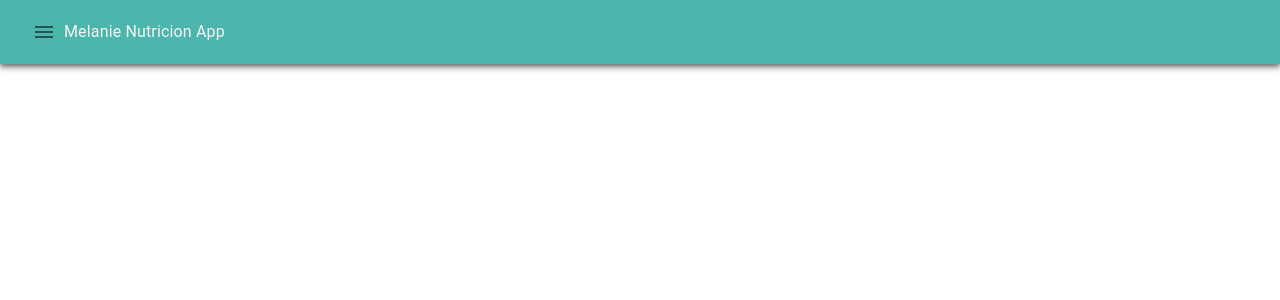
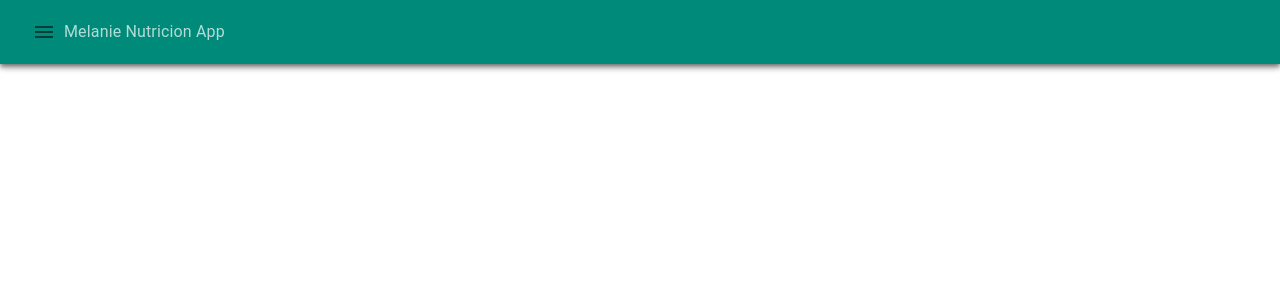
Before and after one commit to d4niel-san/DocAssistant-FrontEnd, a React (Create React App) app: page /sidebar in a window 1280 px wide. Shown: the top 300 px of the page. Built offline with nearby package versions, Linux system fonts and the light colour scheme.

Commit message:
correciones visuales y de colores

```diff
--- a/src/components/AddPacient/AddPacient.jsx
+++ b/src/components/AddPacient/AddPacient.jsx
@@ -11,11 +11,15 @@ import {
   TextField,
   Typography,
 } from "@mui/material";
+import { useContext } from "react";
+import { ApiContext } from "../../context/apiContext";
 import * as styles from "./AddPacientStyles";
 
 //#endregion
 
 export const AddPacient = () => {
+  const { createPacient } = useContext(ApiContext);
+
   const SignUpSubmit = (event) => {
     event.preventDefault();
     const data = new FormData(event.currentTarget);
@@ -27,6 +31,7 @@ export const AddPacient = () => {
       dni: data.get("dni"),
     };
     console.log(newUser);
+    createPacient(newUser);
   };
 
   return (
@@ -37,7 +42,7 @@ export const AddPacient = () => {
           <Avatar sx={styles.Avatar}>
             <PersonAddAlt color="primary" />
           </Avatar>
-          <Typography component="h1" variant="h5">
+          <Typography component="h1" variant="h5" sx={styles.AddPacientText}>
             Agregar Paciente
           </Typography>
           <Box
--- a/src/components/AddPacient/AddPacientStyles.jsx
+++ b/src/components/AddPacient/AddPacientStyles.jsx
@@ -35,4 +35,16 @@ const background = {
   height: "100vh",
 };
 
-export { Avatar, suscriptionTextSize, Box, Button, Container, background };
+const AddPacientText = {
+  color: "secondary.contrastText",
+};
+
+export {
+  AddPacientText,
+  Avatar,
+  suscriptionTextSize,
+  Box,
+  Button,
+  Container,
+  background,
+};
--- a/src/components/Sidebar/SideBarStyles.jsx
+++ b/src/components/Sidebar/SideBarStyles.jsx
@@ -11,10 +11,11 @@ const avatar = {
   padding: "1rem",
   width: "50%",
   height: "20%",
+  filter: "invert(1)",
 };
 
 const listItem = {
-  color: "secondary.main",
+  color: "primary.contrastText",
 };
 
 const navBar = {
@@ -24,4 +25,9 @@ const navBar = {
   zIndex: "100",
 };
 
-export { menuSliderContainer, avatar, listItem, navBar };
+const mouseStates = {
+  "&:hover": { backgroundColor: "primary.dark" },
+  "&:active": { backgroundColor: "primary.light" },
+};
+
+export { menuSliderContainer, avatar, listItem, navBar, mouseStates };
--- a/src/components/Sidebar/SideList.jsx
+++ b/src/components/Sidebar/SideList.jsx
@@ -24,7 +24,7 @@ export const SideList = () => (
       <Divider />
       <List sx={styles.listItem}>
         {listItems.map((listItem, index) => (
-          <ListItem button key={index}>
+          <ListItem button key={index} sx={styles.mouseStates}>
             <ListItemIcon>{listItem.listIcon}</ListItemIcon>
             <ListItemText primary={listItem.listText} />
           </ListItem>
--- a/src/components/Sidebar/Sidebar.jsx
+++ b/src/components/Sidebar/Sidebar.jsx
@@ -11,7 +11,7 @@ import {
 } from "@mui/material";
 import React, { useState } from "react";
 import { SideList } from "./SideList";
-import { navBar } from "./SideBarStyles";
+import { navBar, mouseStates } from "./SideBarStyles";
 
 //#endregion
 
@@ -29,7 +29,7 @@ export const Sidebar = () => {
       <Box component="nav" sx={navBar}>
         <AppBar position="static">
           <Toolbar>
-            <IconButton onClick={toggleSlider}>
+            <IconButton onClick={toggleSlider} sx={mouseStates}>
               <Menu />
             </IconButton>
             <Typography>Melanie Nutricion App</Typography>
--- a/src/context/apiContext.jsx
+++ b/src/context/apiContext.jsx
@@ -10,9 +10,14 @@ export const Context = ({ children }) => {
   const [showNavBar, setShowNavBar] = useState(true);
   let navigate = useNavigate();
 
+  const createPacient = (pacient) => {
+    //validatePacient(pacient);
+  };
+
   return (
     <ApiContext.Provider
       value={{
+        createPacient,
         isUserLogged,
         setIsUserLogged,
         userLogged,
--- a/src/theme/generalTheme.jsx
+++ b/src/theme/generalTheme.jsx
@@ -3,14 +3,18 @@ import { blue, grey, teal } from "@mui/material/colors";
 import { alpha } from "@mui/material";
 
 const generalTheme = createTheme({
+  //shadows: ["0px 2px 1px -1px rgba(0,0,0,0.5)"],
+
   palette: {
     primary: {
-      main: teal[300],
-      contrastText: grey[100],
+      main: "#008a7a",
+      dark: "#00665a",
+      light: "#00b8a2",
+      contrastText: "rgba(255,255,255,0.7)",
     },
     secondary: {
-      main: teal[900],
-      contrastText: grey[900],
+      main: "#FFE8DA",
+      contrastText: "#00665a", //"#376996",
     },
     info: {
       main: alpha(blue[500], 0.9),
@@ -22,7 +26,7 @@ const generalTheme = createTheme({
       primary: grey[800],
     },
     backWhite: {
-      main: "#fff",
+      main: "#FFE8DA",
     },
   },
 });
```
